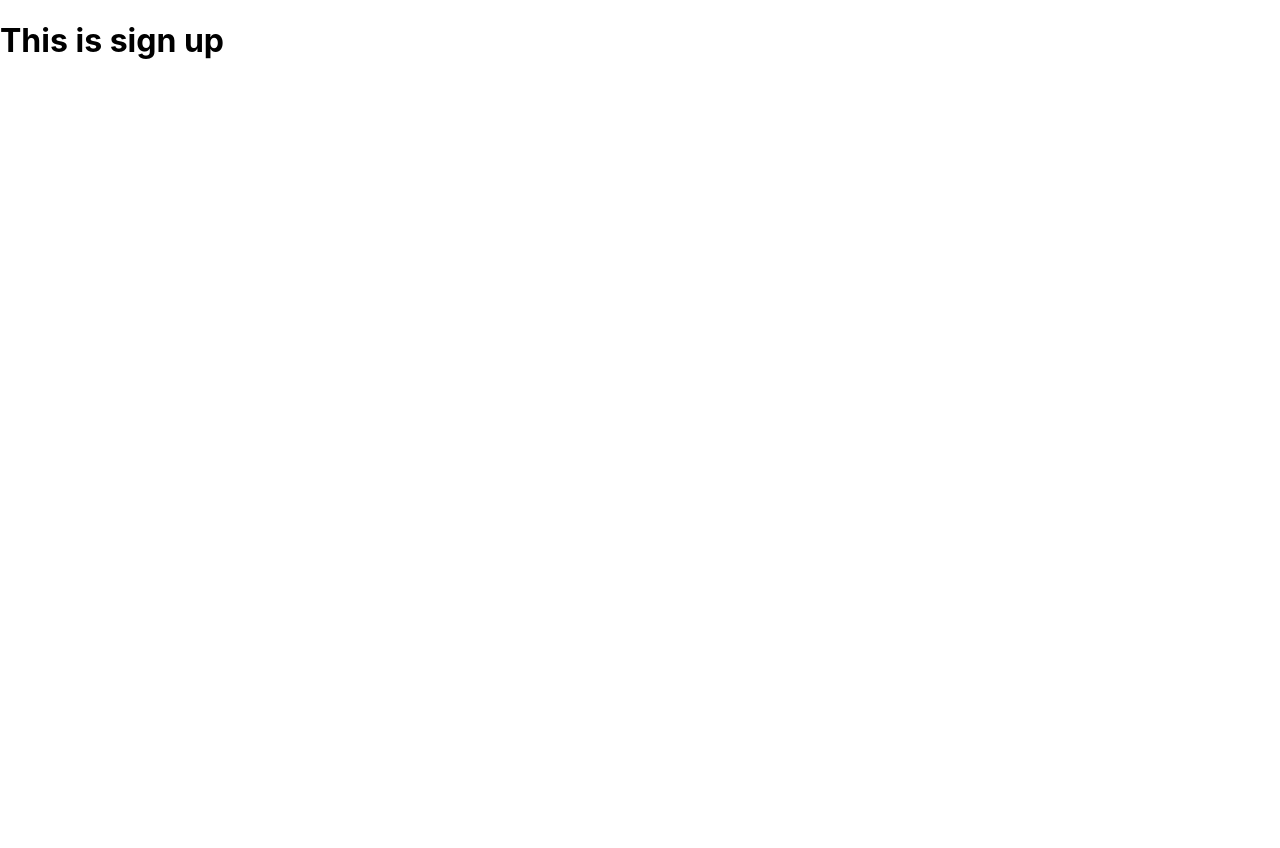
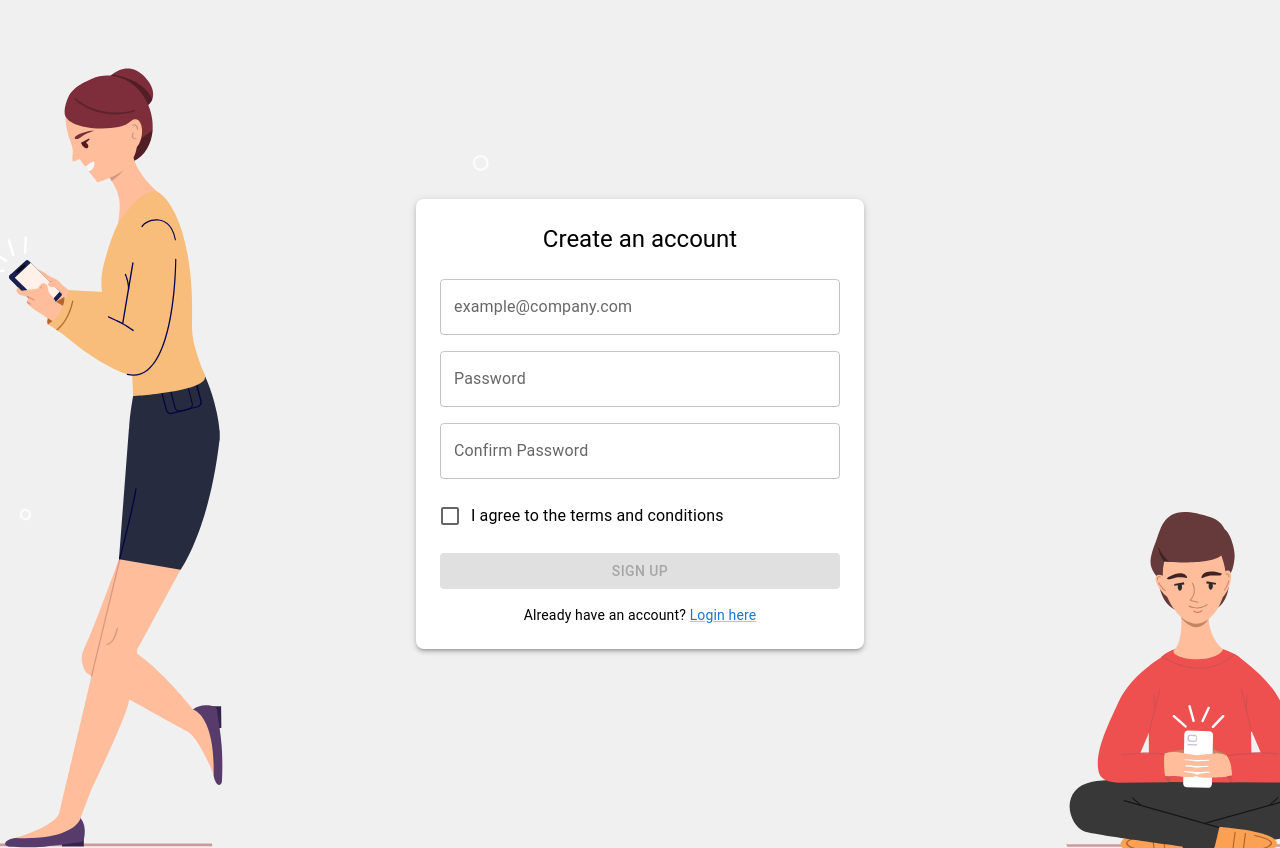
Before and after one commit to kshah3318/sharewebapp, a React (Create React App) app: page /signup in a window 1280 px wide. Before the commit the page ends 800 px from the top, so only its background shows below. Built offline with nearby package versions, Linux system fonts and the light colour scheme.

Commit message:
Signup form development by installing material UI addon

```diff
--- a/package.json
+++ b/package.json
@@ -3,6 +3,9 @@
   "version": "0.1.0",
   "private": true,
   "dependencies": {
+    "@emotion/react": "^11.11.4",
+    "@emotion/styled": "^11.11.5",
+    "@mui/material": "^5.15.19",
     "@testing-library/jest-dom": "^5.17.0",
     "@testing-library/react": "^13.4.0",
     "@testing-library/user-event": "^13.5.0",
--- a/src/App.tsx
+++ b/src/App.tsx
@@ -16,7 +16,7 @@ const routes: RouteObject[] = [
   },
   {
     path: '*',
-    element: <SignIn /> // Redirect to SignIn for any undefined routes
+    element: <SignUp /> // Redirect to SignIn for any undefined routes
   }
 ];
 
@@ -24,6 +24,4 @@ const App = () => {
   const router = createBrowserRouter(routes);
   return  <RouterProvider router={router} />;
 }
-
-
 export default App;
--- a/src/components/SignUp.tsx
+++ b/src/components/SignUp.tsx
@@ -1,10 +1,100 @@
-import React from "react";
+import React , { useState } from "react";
+import { Box, Button, Checkbox, FormControlLabel, TextField, Typography, Link } from '@mui/material';
+import backgroundImage from '../assets/images/signup.svg'; // Update the path as needed
+
 
 const SignUp = () => {
 
+    const [email, setEmail] = useState('');
+    const [password, setPassword] = useState('');
+    const [confirmPassword, setConfirmPassword] = useState('');
+    const [termsAccepted, setTermsAccepted] = useState(false);
+    const handleSignup = () => {
+        // Handle the signup logic here
+        console.log('Signup:', { email, password, confirmPassword, termsAccepted });
+      };
+
     return (
-        <h1>This is sign up</h1>
-    )
+        <Box
+        sx={{
+          display: 'flex',
+          flexDirection: 'column',
+          alignItems: 'center',
+          justifyContent: 'center',
+          minHeight: '100vh',
+          backgroundImage: `url(${backgroundImage})`,
+          backgroundSize: 'cover',
+          backgroundPosition: 'center',
+          backgroundColor: '#f0f0f0',
+          p: 3,
+        }}
+      >
+        <Box
+          sx={{
+            width: '100%',
+            maxWidth: '400px',
+            backgroundColor: 'white',
+            padding: 3,
+            boxShadow: 3,
+            borderRadius: 2,
+          }}
+        >
+          <Typography variant="h5" sx={{ mb: 3, textAlign: 'center' }}>
+          Create an account
+          </Typography>
+          <TextField
+            label="example@company.com"
+            variant="outlined"
+            fullWidth
+            value={email}
+            onChange={(e) => setEmail(e.target.value)}
+            sx={{ mb: 2 }}
+          />
+          <TextField
+            label="Password"
+            type="password"
+            variant="outlined"
+            fullWidth
+            value={password}
+            onChange={(e) => setPassword(e.target.value)}
+            sx={{ mb: 2 }}
+          />
+          <TextField
+            label="Confirm Password"
+            type="password"
+            variant="outlined"
+            fullWidth
+            value={confirmPassword}
+            onChange={(e) => setConfirmPassword(e.target.value)}
+            sx={{ mb: 2 }}
+          />
+          <FormControlLabel
+            control={
+              <Checkbox
+                checked={termsAccepted}
+                onChange={(e) => setTermsAccepted(e.target.checked)}
+              />
+            }
+            label="I agree to the terms and conditions"
+            sx={{ mb: 2 }}
+          />
+          <Button
+            variant="contained"
+            color="primary"
+            fullWidth
+            onClick={handleSignup}
+            disabled={!email || !password || password !== confirmPassword || !termsAccepted}
+            sx={{ mb: 2 }}
+          >
+            Sign Up
+          </Button>
+          <Typography variant="body2" align="center">
+            Already have an account? <Link href="/signin">Login here</Link>
+          </Typography>
+        </Box>
+      </Box>
+    );
+
 }
 
 export default SignUp;
--- a/src/index.css
+++ b/src/index.css
@@ -5,6 +5,7 @@ body {
     sans-serif;
   -webkit-font-smoothing: antialiased;
   -moz-osx-font-smoothing: grayscale;
+  background-color: #f5f8fb;
 }
 
 code {
```
Also changed, not shown: src/assets/images/signup.svg (added), 1 other file (tests, documents, lock files or other folders).
